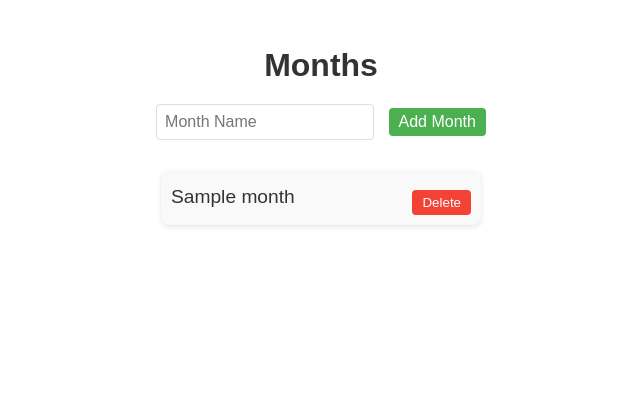
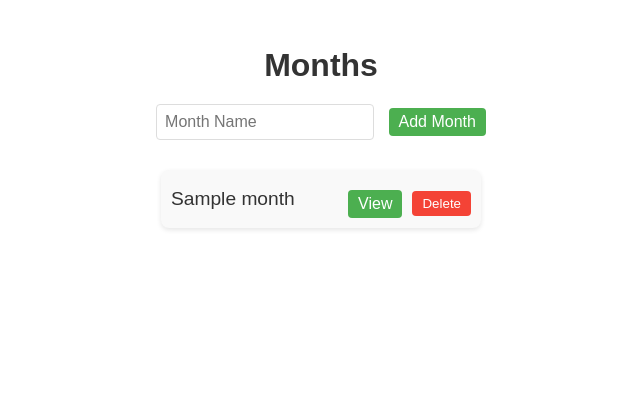
Before and after one commit to blakeridgway/progress_tracker, a Flask app: page / in a window 1280 px wide. Shown: the part 50-467 px from the top of the page, without its empty margins (319-959 px from the left). Run offline with Flask 3, Linux system fonts and the light colour scheme; tables that the repository leaves empty hold one stand-in row (values such as "Sample post").

Commit message:
(feat): Added view button on month

```diff
--- a/templates/index.html
+++ b/templates/index.html
@@ -15,6 +15,10 @@
             <div class="month-item">
                 <a href="{{ url_for('month', name=month.name) }}" class="month-link">{{ month.name }}</a>
 
+                <form action="{{ url_for('month', name=month.name) }}" method="GET">
+                    <button type="submit" class="submit-btn">View</button>
+                </form>
+
                 <form action="{{ url_for('delete_month_route', month=month.name) }}" method="POST" class="delete-form">
                     <button type="submit" class="delete-btn">Delete</button>
                 </form>
```
